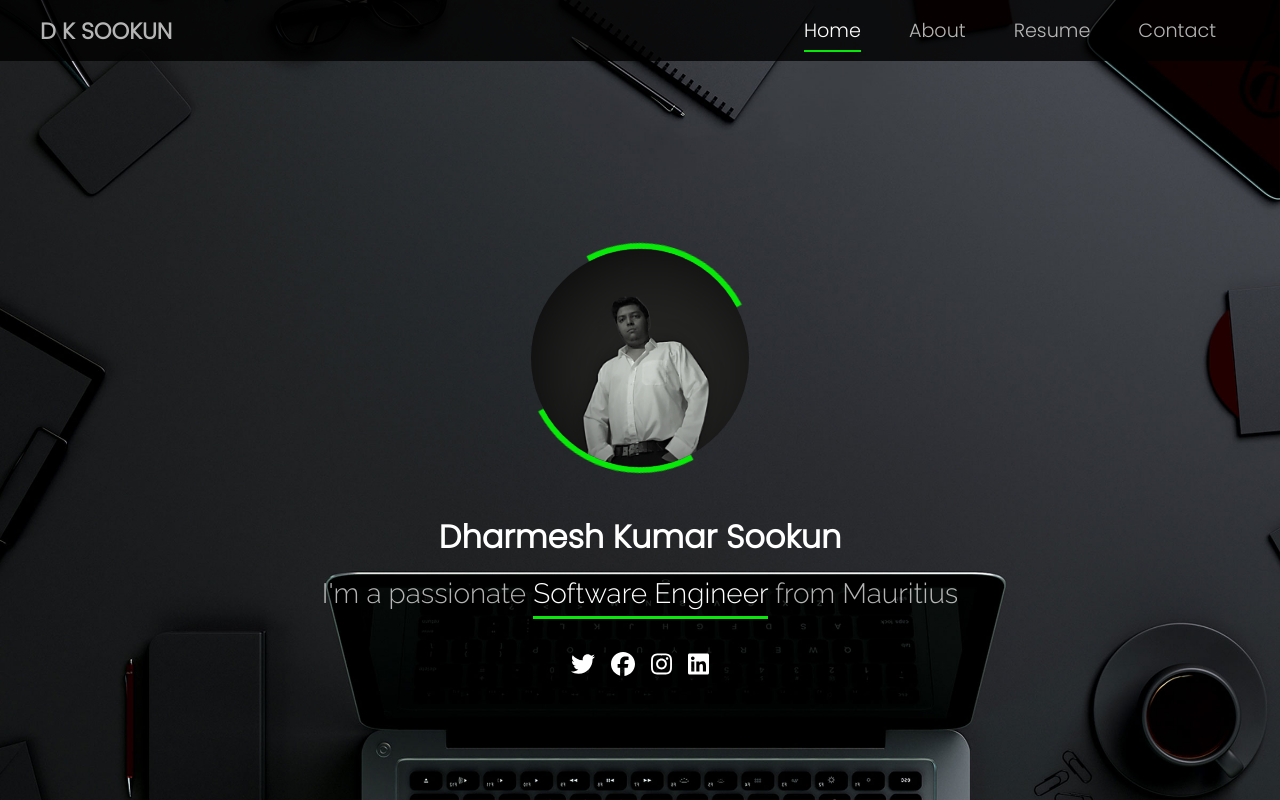
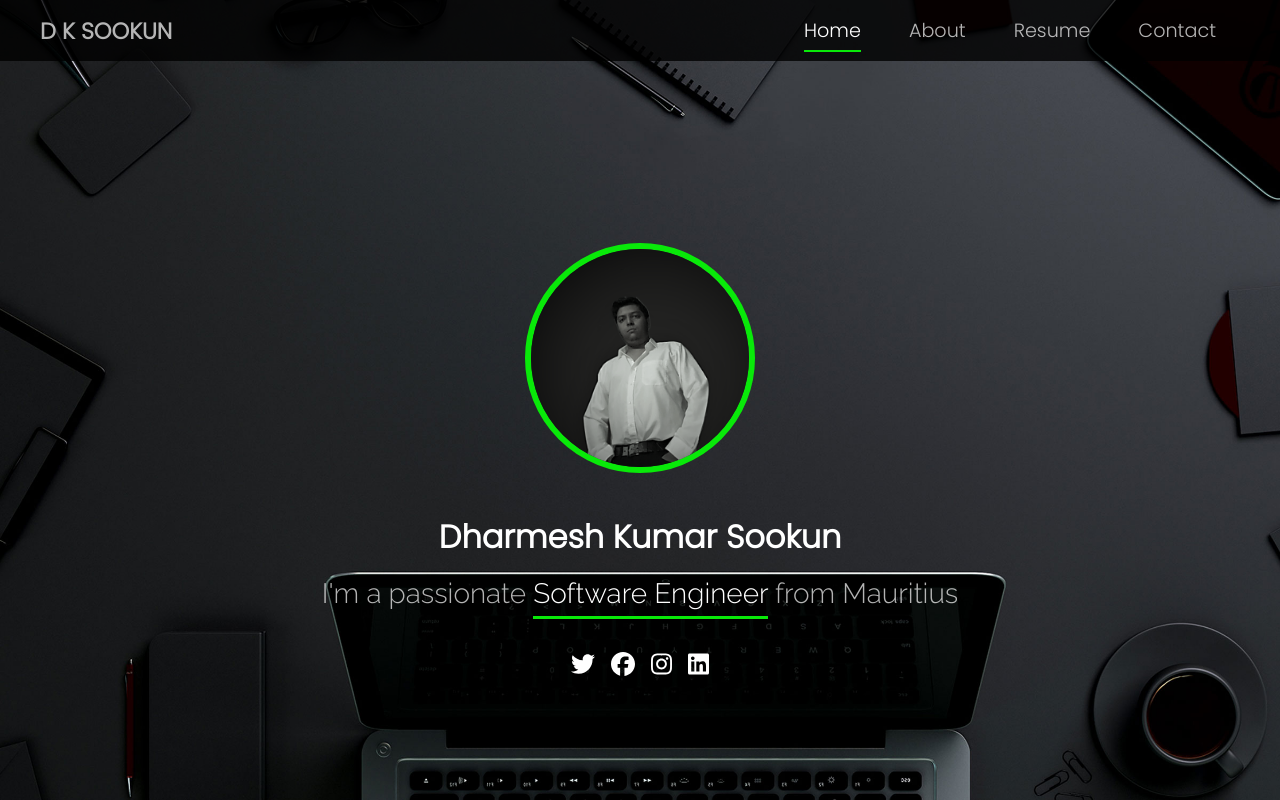
Before and after one commit to Dharmesh-Sookun/Personal-Website-New, a React (Create React App) app: page / in a window 1280 px wide. Built offline with nearby package versions, Linux system fonts and the light colour scheme; the HTML template or start-up script is replaced by a standard one.

Commit message:
Added _redirects file and removed animation on profile image

```diff
--- a/src/components/About/About.css
+++ b/src/components/About/About.css
@@ -152,17 +152,19 @@
     height: 200px;
     border-radius: 50%;
     border-top: 6px solid rgb(9, 233, 9);
-    border-right: 6px solid rgba(9, 233, 9, 0);
-    border-left: 6px solid rgba(9, 233, 9, 0);
+    border-right: 6px solid rgb(9, 233, 9);
+    border-left: 6px solid rgb(9, 233, 9);
     border-bottom: 6px solid rgb(9, 233, 9);
-    animation: spin 10s infinite linear;
+    /* animation: spin 10s infinite linear;
+    -webkit-animation: spin 10s infinite linear; */
     margin-bottom: 1.5rem;
   }
   .image img{
     width: 100%;
     height: 100%;
     border-radius: 50%;
-    animation: spin 10s infinite reverse linear;
+    /* animation: spin 10s infinite reverse linear;
+    -webkit-animation: spin 10s infinite reverse linear; */
   }
 
   .about-info{
@@ -208,11 +210,17 @@
   }
 }
 
-@keyframes spin {
+/* @keyframes spin {
   100% {
       transform: rotate(1turn);
   }
 }
+
+@-webkit-keyframes spin {
+  100% {
+      transform: rotate(1turn);
+  }
+} */
 
 @media only screen and (max-width: 300px) {
   .about h1 {
--- a/src/components/Home/Home.css
+++ b/src/components/Home/Home.css
@@ -13,10 +13,11 @@
   height: 230px;
   border-radius: 50%;
   border-top: 6px solid rgb(9, 233, 9);
-   border-right: 6px solid rgba(9, 233, 9, 0);
-  border-left: 6px solid rgba(9, 233, 9, 0);
+   border-right: 6px solid rgb(9, 233, 9);
+  border-left: 6px solid rgb(9, 233, 9);
   border-bottom: 6px solid rgb(9, 233, 9);
-  animation: spin 10s infinite linear;
+  /* animation: spin 10s infinite linear;
+  -webkit-animation: spin 10s infinite linear; */
   margin-bottom: 1.5rem;
 }
 
@@ -24,14 +25,21 @@
   width: 100%;
   height: 100%;
   border-radius: 50%;
-  animation: spin 10s infinite reverse linear;
+  /* animation: spin 10s infinite reverse linear;
+  -webkit-animation: spin 10s infinite reverse linear; */
 }
 
-@keyframes spin {
+/* @keyframes spin {
   100% {
       transform: rotate(1turn);
   }
 }
+
+@-webkit-keyframes spin {
+  100% {
+    -webkit-transform: rotate(1turn);
+  }
+} */
 
 .name{
   font-family: "Poppins", sans-serif;
```
Also changed, not shown: 1 other file (tests, documents, lock files or other folders).
